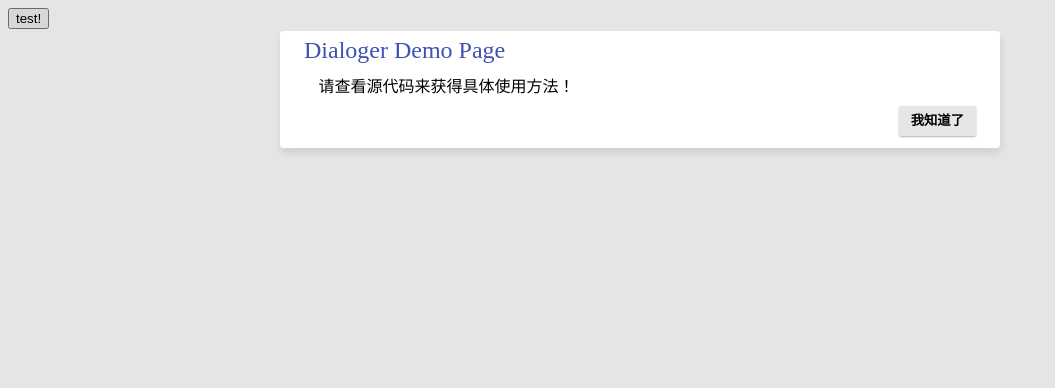
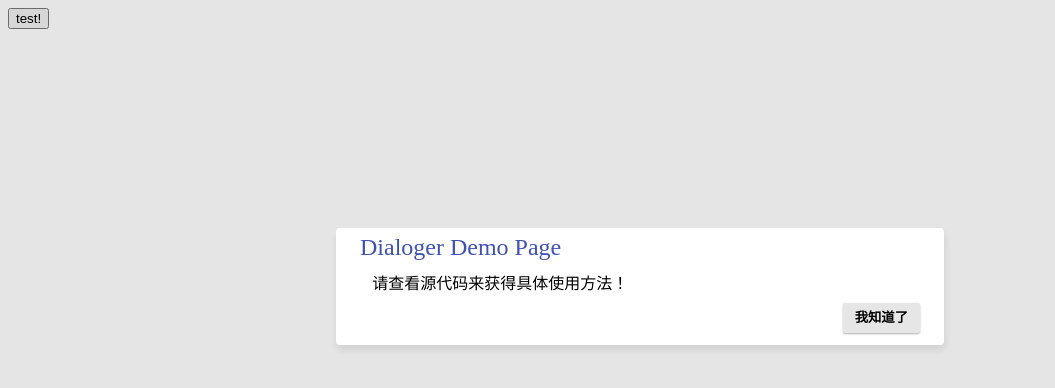
Before and after one commit to CKylinMC/dialoger.js, a plain HTML site: page index.html in a window 1280 px wide. Shown: the whole page, without its empty margins (0-1055 px from the left). Drawn offline with Linux system fonts and the light colour scheme.

Commit message:
Update dialoger_1.1.css
* 修复在火狐浏览器中对话框在屏幕外的问题

```diff
--- a/dist/dialoger_1.1.css
+++ b/dist/dialoger_1.1.css
@@ -231,8 +231,9 @@
     width: auto !important;
     height: auto !important;
     position: fixed;
-    left: 0px;
-    right: 0px;
+    left: 50%;
+    top: 50%;
+    transform: translate(-50%,-50%);
     margin: auto;
     overflow: hidden;
 }
```
